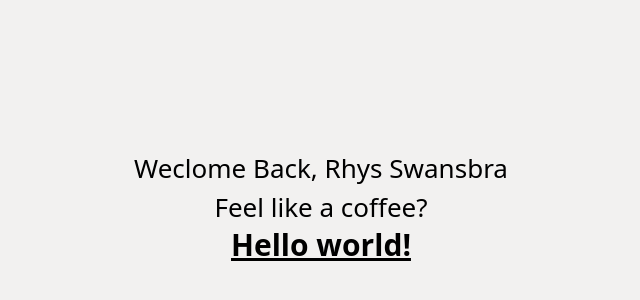
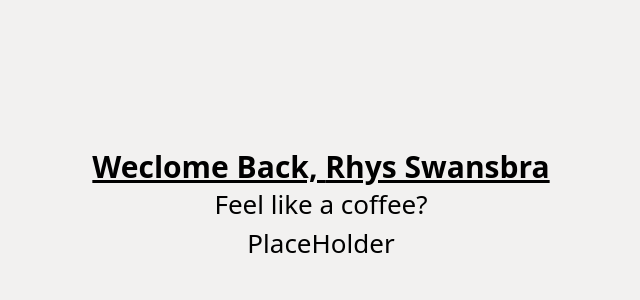
Before and after one commit to swansrh/RCROA, a React (Create React App) app in the folder coffee_robots/: page / in a window 1280 px wide. Shown: the part 194-494 px from the top of the page, without its empty margins (319-959 px from the left). Built offline with nearby package versions, Linux system fonts and the light colour scheme.

Commit message:
Got everything to create the cards for the coffee types

```diff
--- a/coffee_robots/package.json
+++ b/coffee_robots/package.json
@@ -6,8 +6,10 @@
     "@testing-library/jest-dom": "^5.16.5",
     "@testing-library/react": "^13.4.0",
     "@testing-library/user-event": "^13.5.0",
+    "classnames": "^2.3.2",
     "react": "^18.2.0",
     "react-dom": "^18.2.0",
+    "react-icons": "^4.4.0",
     "react-scripts": "^5.0.1",
     "web-vitals": "^2.1.4"
   },
--- a/coffee_robots/src/App.js
+++ b/coffee_robots/src/App.js
@@ -1,13 +1,15 @@
 import logo from './logo.svg';
 import './App.css';
 import {HelloUser} from './MyComponents/test'
+import {CoffeeBox} from './MyComponents/coffeeBox'
 
 function App() {
   return (
     <div className="App">
       <header className="App-header">
         <HelloUser name="Rhys Swansbra"/>
-        <h1 class="text-3xl font-bold underline">Hello world!</h1>
+        <CoffeeBox />
+
       </header>
     </div>
   );
--- /dev/null
+++ b/coffee_robots/src/MyComponents/coffeeBox.js
@@ -0,0 +1,12 @@
+import './coffeeBox.css';
+import React from "react";
+
+class CoffeeBox extends React.Component {
+    render() {
+        return (
+            <p>PlaceHolder</p>
+        );
+    }
+}
+
+export { CoffeeBox }
--- a/coffee_robots/src/MyComponents/test.js
+++ b/coffee_robots/src/MyComponents/test.js
@@ -5,7 +5,7 @@ class HelloUser extends React.Component {
     render() {
         return (
             <div>
-                <h1>Weclome Back, {this.props.name}</h1>
+                <h1 class="text-3xl font-bold underline">Weclome Back, {this.props.name}</h1>
                 <p>Feel like a coffee?</p>
             </div>
         );
```
Also changed, not shown: coffee_robots/src/MyComponents/coffeeBox.css (added), 1 other file (tests, documents, lock files or other folders).
